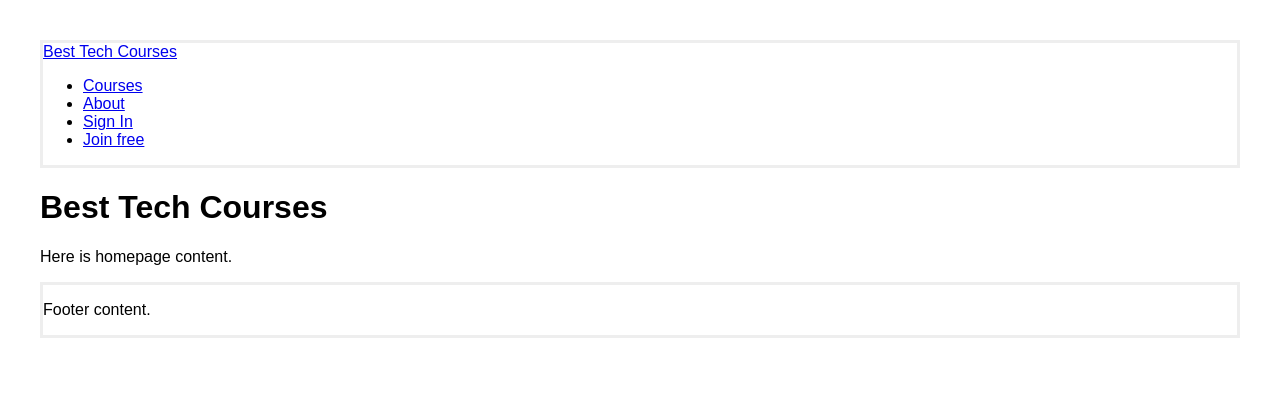
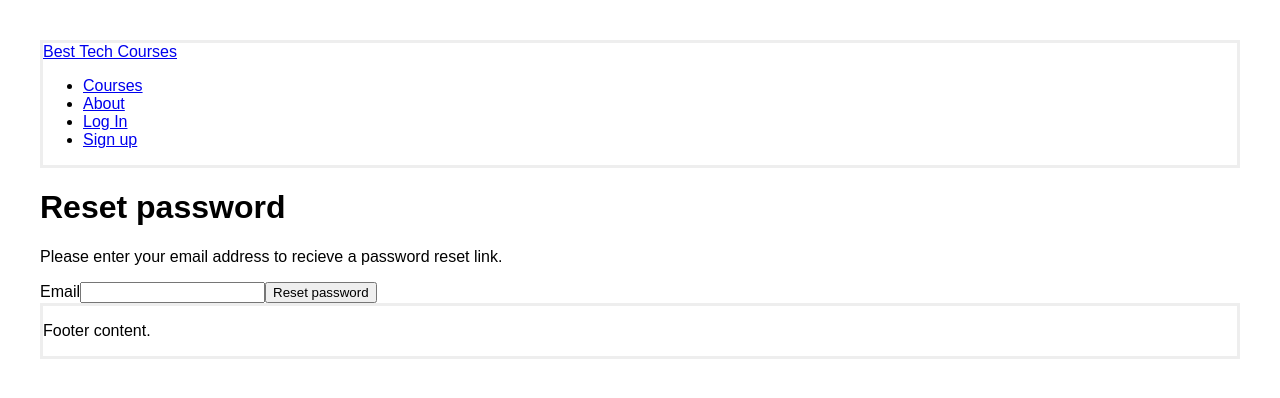
Before and after one commit to kellenmace/best-tech-courses-frontend, a React (Create React App) app: page /password-reset in a window 1280 px wide. Shown: the top 398 px of the page. Built offline with nearby package versions, Linux system fonts and the light colour scheme.

Commit message:
Get SignIn component hooked up for user registration

```diff
--- a/src/components/ConsoleLogActiveUser.js
+++ b/src/components/ConsoleLogActiveUser.js
@@ -1,6 +1,6 @@
 import React from 'react';
-import { graphql } from 'react-apollo'
-import gql from 'graphql-tag'
+import { graphql } from 'react-apollo';
+import gql from 'graphql-tag';
 
 const ConsoleLogActiveUser = props => {
   console.log('ConsoleLogActiveUser props (should contain current user):')
--- a/src/components/Nav.js
+++ b/src/components/Nav.js
@@ -1,19 +1,19 @@
 import React from 'react';
 import { Link } from 'react-router-dom';
-import { isUserSignedIn, getGravatar } from '../controllers/auth';
+import { isUserLoggedIn, getGravatar } from '../controllers/auth';
 
 const links = [
   { to: '/courses', label: 'Courses' },
   { to: '/about', label: 'About' },
 ];
 
-if ( isUserSignedIn() ) {
+if ( isUserLoggedIn() ) {
   links.push({ to: '/account', label: <img src={ getGravatar() } alt="User Avatar" /> });
   // TODO: add Account and Sign out submenu items.
 } else {
   // https://unsplash.com/
-  links.push({ to: '/sign-in', label: 'Sign In' });
-  links.push({ to: '/sign-up', label: 'Join free' });
+  links.push({ to: '/log-in', label: 'Log In' });
+  links.push({ to: '/sign-up', label: 'Sign up' });
 }
 
 export default () => (
--- /dev/null
+++ b/src/components/PasswordResetForm.js
@@ -0,0 +1,84 @@
+import React, { Component } from 'react';
+import isEmpty from 'lodash/isEmpty';
+
+
+class PasswordResetForm extends Component {
+  state = {
+    email: '',
+    errors: {}
+    // isValidated: false,
+    // isLoading: false,
+  }
+
+  handleInputChange = event => {
+    this.setState({ [event.target.name]: event.target.value });
+  }
+
+  handleFormSubmit = event => {
+    event.preventDefault();
+    const isValid = this.validate();
+
+    if ( ! isValid ) {
+      console.log('errors were found - not submitting form.');
+      return;
+    }
+
+    console.log( 'no errors found. Submitting form now.');
+  }
+
+  validate = () => {
+    const inputs = [...this.formEl.getElementsByTagName('input')];
+    const invalidInputs = inputs.filter(input => ! input.validity.valid);
+    const errors = {};
+
+    // Add HTML5 form validation messages to errors object.
+    invalidInputs.map( input => errors[input.name] = input.validationMessage );
+
+    this.setState({ errors });
+
+    return isEmpty(errors);
+  }
+
+  renderFieldError = name => {
+    const { errors } = this.state;
+    if ( ! errors[ name ] ) return '';
+
+    return <span className="PasswordResetForm__error">{errors[ name ]}</span>;
+  }
+
+  render() {
+    // const className = this.state.isValidated ? 'was-validated' : '';
+    // const props = [...this.props];
+
+    // let classNames = [];
+    // if (props.className) {
+    //     classNames = [...props.className];
+    //     delete props.className;
+    // }
+
+    // if (this.state.isValidated) {
+    //     classNames.push('.was-validated');
+    // }
+
+    return (
+      <form ref={form => this.formEl = form} onSubmit={this.handleFormSubmit} noValidate>
+
+        <label htmlFor="PasswordResetForm-email">Email</label>
+        <input
+          id="PasswordResetForm-email"
+          type="email"
+          name="email"
+          value={ this.state.email }
+          onChange={this.handleInputChange}
+          required
+        />
+        {this.renderFieldError('email')}
+
+        <button>Reset password</button>
+
+      </form>
+    );
+  }
+}
+
+export default PasswordResetForm;
--- a/src/components/SignUpForm.js
+++ b/src/components/SignUpForm.js
@@ -1,33 +1,56 @@
 import React, { Component } from 'react';
 import isEmpty from 'lodash/isEmpty';
-
+import { graphql } from 'react-apollo';
+import gql from 'graphql-tag';
+import { getUuid } from '../controllers/auth';
 
 class SignUpForm extends Component {
   state = {
     firstName: '',
     lastName: '',
     email: '',
-    password: '',
-    passwordConfirm: '',
-    errors: {}
-    // isValidated: false,
-    // isLoading: false,
+    payPalEmail: '',
+    errors: {},
+    serverError: '',
+    registered: false
+    // TODO – loading: false,
   }
 
   handleInputChange = event => {
     this.setState({ [event.target.name]: event.target.value });
   }
 
-  handleFormSubmit = event => {
+  handleFormSubmit = async event => {
+    const { firstName, lastName, email, payPalEmail } = this.state;
+    const { registerUserMutation } = this.props;
+
     event.preventDefault();
+    this.setState({ serverError: '' });
+
     const isValid = this.validate();
 
     if ( ! isValid ) {
-      console.log('errors were found - not submitting form.');
       return;
     }
 
-    console.log( 'no errors found. Submitting form now.');
+    try {
+      const response = await registerUserMutation({
+        variables: {
+          clientMutationId: getUuid(),
+          firstName,
+          lastName,
+          email,
+          payPalEmail
+        }
+      });
+
+      if (response.data.registerUser) {
+        this.setState({ registered: true });
+      }
+    }
+    catch(error) {
+      this.setState({ serverError: 'Invaid email or password. Please try again.' });
+    }
   }
 
   validate = () => {
@@ -38,19 +61,9 @@ class SignUpForm extends Component {
     // Add HTML5 form validation messages to errors object.
     invalidInputs.map( input => errors[input.name] = input.validationMessage );
 
-    // Make sure password and password confirmation match.
-    if ( ! errors.hasOwnProperty('passwordConfirm') && ! this.doPasswordsMatch(inputs) ) {
-      errors.passwordConfirm = 'Passwords must match';
-    }
-
     this.setState({ errors });
 
     return isEmpty(errors);
-  }
-
-  doPasswordsMatch = inputs => {
-    const passwordFields = inputs.filter( input => input.type === 'password' );
-    return passwordFields.length === 2 && passwordFields[0].value === passwordFields[1].value;
   }
 
   renderFieldError = name => {
@@ -60,19 +73,27 @@ class SignUpForm extends Component {
     return <span className="SignUpForm__error">{errors[ name ]}</span>;
   }
 
+  renderServerError = () => {
+    const { serverError } = this.state;
+    if ( ! serverError ) return '';
+
+    return <span className="LogInForm__error">{serverError}</span>;
+  }
+
   render() {
-    // const className = this.state.isValidated ? 'was-validated' : '';
-    // const props = [...this.props];
+    const { registered, email } = this.state;
 
-    // let classNames = [];
-    // if (props.className) {
-    //     classNames = [...props.className];
-    //     delete props.className;
-    // }
-
-    // if (this.state.isValidated) {
-    //     classNames.push('.was-validated');
-    // }
+    if ( registered ) {
+      return (
+        <div>
+          <h3>All right, Sparky!</h3>
+          <p>A confirmation link has been emailed to you. Please visit it to confirm your account.</p>
+          { email.endsWith('@gmail.com') &&
+            <a href="https://mail.google.com/">Go to my inbox →</a>
+          }
+        </div>
+      );
+    }
 
     return (
       <form ref={form => this.formEl = form} onSubmit={this.handleFormSubmit} noValidate>
@@ -109,27 +130,19 @@ class SignUpForm extends Component {
         />
         {this.renderFieldError('email')}
 
-        <label htmlFor="SignUpForm-password">Password</label>
+        <label htmlFor="SignUpForm-payPalEmail">PayPal Email</label>
         <input
-          id="SignUpForm-password"
-          type="password"
-          name="password"
-          value={ this.state.password }
+          id="SignUpForm-payPalEmail"
+          type="email"
+          name="payPalEmail"
+          value={ this.state.payPalEmail }
           onChange={this.handleInputChange}
           required
         />
-        {this.renderFieldError('password')}
+        <span>This is required so we can send you 💰 for the reviews you leave.</span>
+        {this.renderFieldError('payPalEmail')}
 
-        <label htmlFor="SignUpForm-password-confirm">Confirm Password</label>
-        <input
-          id="SignUpForm-password-confirm"
-          type="password"
-          name="passwordConfirm"
-          value={ this.state.passwordConfirm }
-          onChange={this.handleInputChange}
-          required
-        />
-        {this.renderFieldError('passwordConfirm')}
+        {this.renderServerError()}
 
         <button>Sign up</button>
 
@@ -157,4 +170,100 @@ class SignUpForm extends Component {
 //     submit: PropTypes.func.isRequired
 // };
 
-export default SignUpForm;
+const REGISTER_USER = gql`
+  mutation registerUser(
+    $clientMutationId: String!,
+    $firstName: String!,
+    $lastName: String!,
+    $email: String!,
+    $payPalEmail: String!,
+  ) {
+    registerUser(input: {
+      clientMutationId: $clientMutationId
+      username: $email
+      firstName: $firstName
+      lastName: $lastName
+      email: $email
+      payPalEmail: $payPalEmail
+    }) {
+      user {
+        username
+        email
+      }
+    }
+  }
+`;
+
+export default graphql(REGISTER_USER, { name: 'registerUserMutation' })(SignUpForm);
+
+
+
+/*
+
+// LOST PASSWORD
+// wp-login.php:541
+
+if ( empty( $_POST['user_login'] ) || ! is_string( $_POST['user_login'] ) ) {
+  // Enter a username or email address.
+	} elseif ( strpos( $_POST['user_login'], '@' ) ) {
+		$user_data = get_user_by( 'email', trim( wp_unslash( $_POST['user_login'] ) ) );
+		if ( empty( $user_data ) ) {
+      //There is no user registered with that email address.
+    }
+	} else {
+		$login = trim($_POST['user_login']);
+		$user_data = get_user_by('login', $login);
+  }
+}
+
+Call retrieve_password().
+// wp-login.php:310
+// uses $_POST['user_login'] to look up user by their email.
+// returns true on success or WP_Error with the error details on failure.
+
+
+
+
+
+// PASSWORD RESET
+
+http://besttechcourses.test/wp-login.php
+?action=rp
+&key=T9F7jagmlakF60aA6ErD
+&login=newman3
+
+$user = check_password_reset_key( $rp_key, $rp_login );
+
+if ( ! $user || is_wp_error( $user ) ) {
+  if ( $user && $user->get_error_code() === 'expired_key' ) {
+    // key is expired.
+  } else {
+    // key is invalid.
+  }
+}
+
+if ( isset($_POST['pass1']) && $_POST['pass1'] !== $_POST['pass2'] ) {
+  // The passwords do not match.
+}
+
+$errors = new WP_Error();
+
+/**
+ * Fires before the password reset procedure is validated.
+ *
+ * @since 3.5.0
+ *
+ * @param object           $errors WP Error object.
+ * @param WP_User|WP_Error $user   WP_User object if the login and reset key match. WP_Error object otherwise.
+ */
+/*
+do_action( 'validate_password_reset', $errors, $user );
+
+if ( ( ! $errors->get_error_code() ) && ! empty( $_POST['pass1'] ) ) {
+  reset_password($user, $_POST['pass1']);
+  // Your password has been reset.
+}
+
+
+
+*/
--- a/src/controllers/auth.js
+++ b/src/controllers/auth.js
@@ -39,9 +39,13 @@ export const getUuid = () => (
     (c ^ crypto.getRandomValues(new Uint8Array(1))[0] & 15 >> c / 4).toString(16) // eslint-disable-line no-mixed-operators
 );
 
-export const isUserSignedIn = () => {
+export const isUserLoggedIn = () => {
   const token = getToken('authToken');
   return !!token && !isTokenExpired(token);
+};
+
+export const logUserOut = () => {
+  localStorage.removeItem(USERDATA_KEY);
 };
 
 export const getGravatar = () => {
--- a/src/pages/log-in.js
+++ b/src/pages/log-in.js
@@ -1,12 +1,23 @@
-import React from 'react';
+import React, { Fragment } from 'react';
 import { Link } from 'react-router-dom';
+import { isUserLoggedIn } from '../controllers/auth';
 import Layout from '../components/Layout';
 import LogInForm from '../components/LogInForm';
 
 export default () => (
   <Layout>
     <h1>Log in</h1>
-    <LogInForm />
-    <span>or <Link to="/sign-up">sign up</Link></span>
+    { isUserLoggedIn() ?
+      <Fragment>
+        <p>You're already logged in.</p>
+        <Link to="/log-out">Log out</Link>
+      </Fragment>
+      :
+      <Fragment>
+        <LogInForm />
+        <span>or <Link to="/sign-up">sign up</Link></span>
+        <Link to="/password-reset">Forgot password?</Link>
+      </Fragment>
+    }
   </Layout>
 );
--- /dev/null
+++ b/src/pages/log-out.js
@@ -0,0 +1,14 @@
+import React from 'react';
+import { logUserOut } from '../controllers/auth'
+import Layout from '../components/Layout';
+
+export default () => {
+  logUserOut();
+
+  return (
+    <Layout>
+      <h1>Catch ya later ✌🏼</h1>
+      <p>You've been logged out.</p>
+    </Layout>
+  );
+};
--- /dev/null
+++ b/src/pages/password-reset.js
@@ -0,0 +1,11 @@
+import React from 'react';
+import Layout from '../components/Layout';
+import PasswordResetForm from '../components/PasswordResetForm';
+
+export default () => (
+  <Layout>
+    <h1>Reset password</h1>
+    <p>Please enter your email address to recieve a password reset link.</p>
+    <PasswordResetForm />
+  </Layout>
+);
--- a/src/pages/sign-up.js
+++ b/src/pages/sign-up.js
@@ -1,12 +1,22 @@
-import React from 'react';
+import React, { Fragment } from 'react';
 import { Link } from 'react-router-dom';
+import { isUserLoggedIn } from '../controllers/auth';
 import Layout from '../components/Layout';
 import SignUpForm from '../components/SignUpForm';
 
 export default () => (
   <Layout>
     <h1>Sign up</h1>
-    <SignUpForm />
-    <span>or <Link to="/log-in">log in</Link></span>
+    { isUserLoggedIn() ?
+      <Fragment>
+        <p>You're already logged in.</p>
+        <Link to="/log-out">Log out</Link>
+      </Fragment>
+      :
+      <Fragment>
+        <SignUpForm />
+        <span>or <Link to="/log-in">log in</Link></span>
+      </Fragment>
+    }
   </Layout>
 );
--- a/src/routes/index.js
+++ b/src/routes/index.js
@@ -3,8 +3,10 @@ import { BrowserRouter, Route, Switch } from 'react-router-dom';
 import Courses from '../pages/courses';
 import Course from '../pages/course';
 import CourseCategory from '../pages/course-category';
+import SignUp from '../pages/sign-up';
 import LogIn from '../pages/log-in';
-import SignUp from '../pages/sign-up';
+import LogOut from '../pages/log-out';
+import PasswordReset from '../pages/password-reset';
 import Home from '../pages/home';
 
 // React Router tutorial:
@@ -15,8 +17,10 @@ export default() => (
       <Route path="/courses" exact component={Courses} />
       <Route path="/courses/:slug" component={Course} />
       <Route path="/course-categories/:slug" component={CourseCategory} />
+      <Route path="/sign-up" exact component={SignUp} />
       <Route path="/log-in" exact component={LogIn} />
-      <Route path="/sign-up" exact component={SignUp} />
+      <Route path="/log-out" exact component={LogOut} />
+      <Route path="/password-reset" exact component={PasswordReset} />
       <Route path="/" component={Home} />
     </Switch>
   </BrowserRouter>
```
Also changed, not shown: src/components/LogInForm.js (+5 -5 lines).
